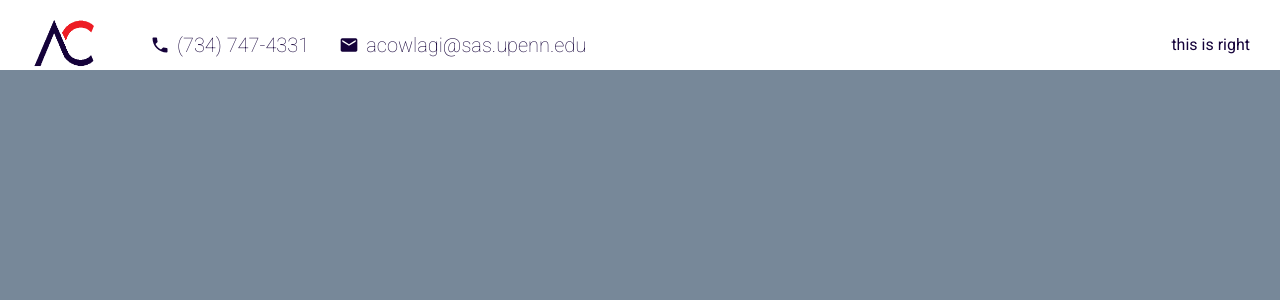
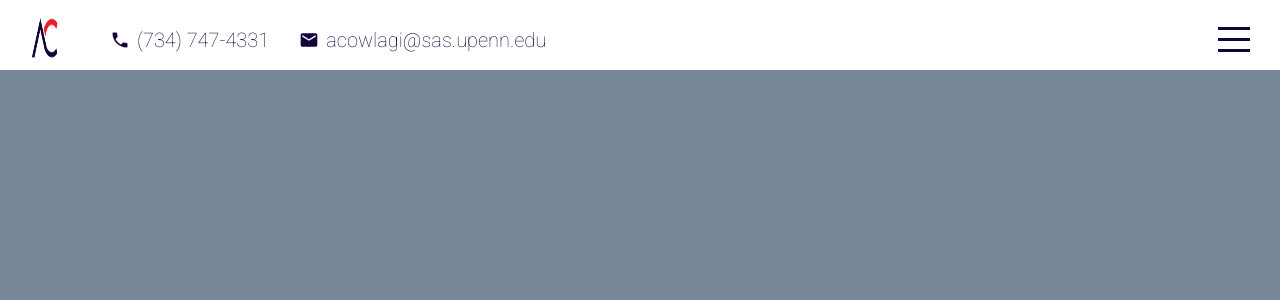
Before and after one commit to a-cowlagi/a-cowlagi-portfolio, a React (Create React App) app: page / in a window 1280 px wide. Shown: the top 300 px of the page. Built offline with nearby package versions, Linux system fonts and the light colour scheme.

Commit message:
commit topbar

```diff
--- a/src/components/topbar/Topbar.jsx
+++ b/src/components/topbar/Topbar.jsx
@@ -29,7 +29,12 @@
                 </div>
 
                 <div className="right">
-                    this is right
+                    <div className="hamburger">
+                        <span className="line1"></span>
+                        <span className="line2"></span>
+                        <span className="line3"></span>
+                    </div>
+
                 </div>
             </div>
 
--- a/src/components/topbar/topbar.scss
+++ b/src/components/topbar/topbar.scss
@@ -21,8 +21,9 @@
             display: flex;
             align-items: center;
             .logo{
-                width: 70px;
-                height: 65px;
+                width: 30px;
+                height: 55px;
+                top: 0px;
                 margin-right: 50px;
             }
 
@@ -47,5 +48,23 @@
             }
         }
 
+        .right{
+            .hamburger{
+                width: 32px;
+                height: 25px;
+                display: flex;
+                flex-direction: column;
+                justify-content: space-between;
+
+                span{
+                    width: 100%;
+                    height: 3px;
+                    background-color: $mainColor;
+                }
+            }
+        }
+
     }
+
+
 }
```
